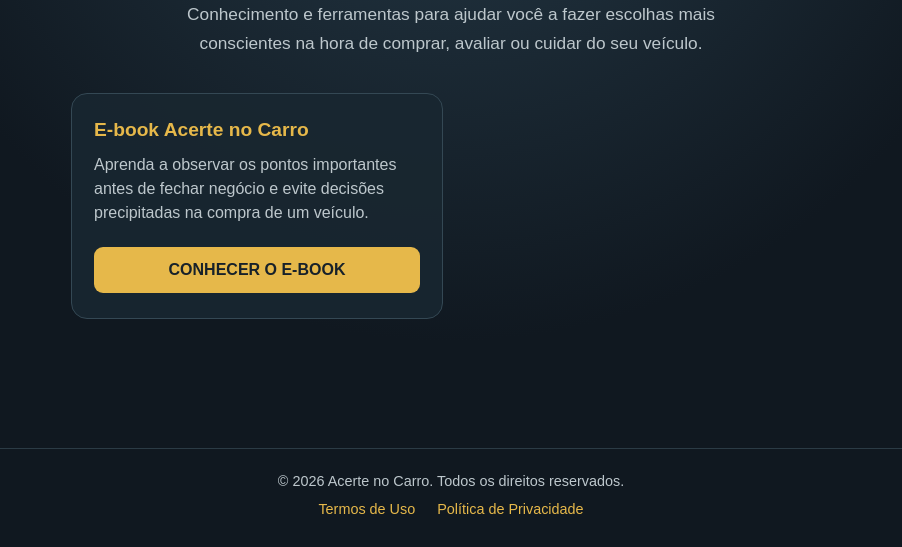
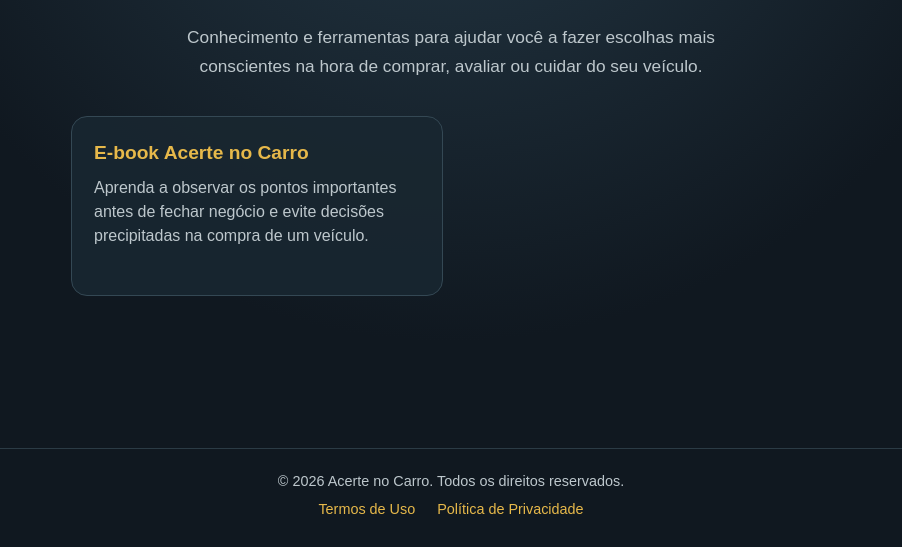
Before and after one commit to juracisena/acertenocarro-site, a plain HTML site: page index.html in a window 1280 px wide. Shown: the part 253-800 px from the top of the page, without its empty margins (189-1091 px from the left). Drawn offline with Linux system fonts and the light colour scheme.

Commit message:
Remove E-book link from index.html
Removed the link to the E-book from the card section.

```diff
--- a/index.html
+++ b/index.html
@@ -36,10 +36,7 @@
       <article class="card">
         <h2>E-book Acerte no Carro</h2>
         <p>Aprenda a observar os pontos importantes antes de fechar negócio e evite decisões precipitadas na compra de um veículo.</p>
-        <a class="button" href="https://juracisena4.hotmart.host/acerte-no-carro-27764acc-f6e7-43a0-8089-6e534db9b935" target="_blank" rel="noopener noreferrer">CONHECER O E-BOOK</a>
-      </article>
-
-  </main>
+          </main>
 
   <footer>
     <div>© <span id="year"></span> Acerte no Carro. Todos os direitos reservados.</div>
```
